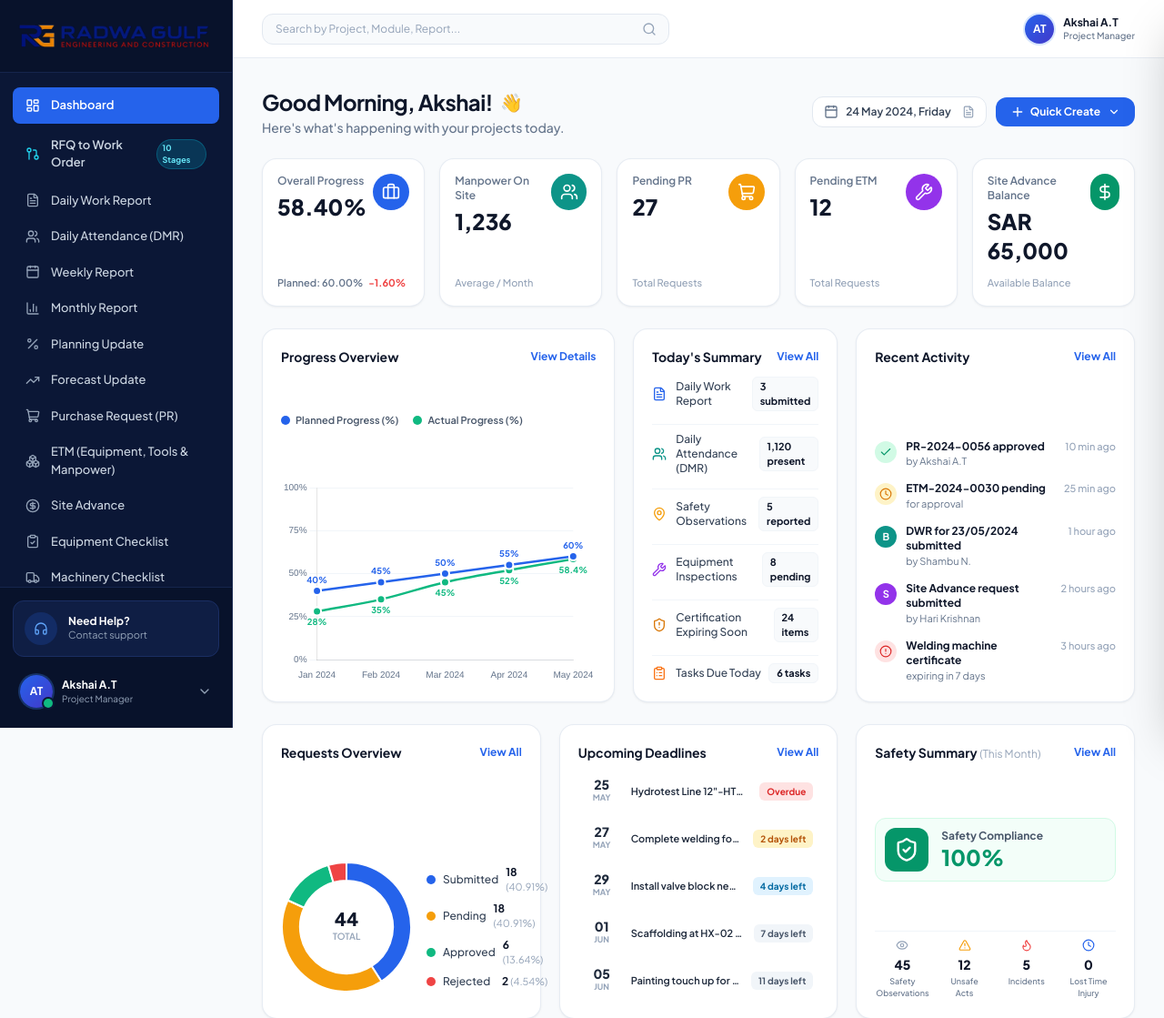
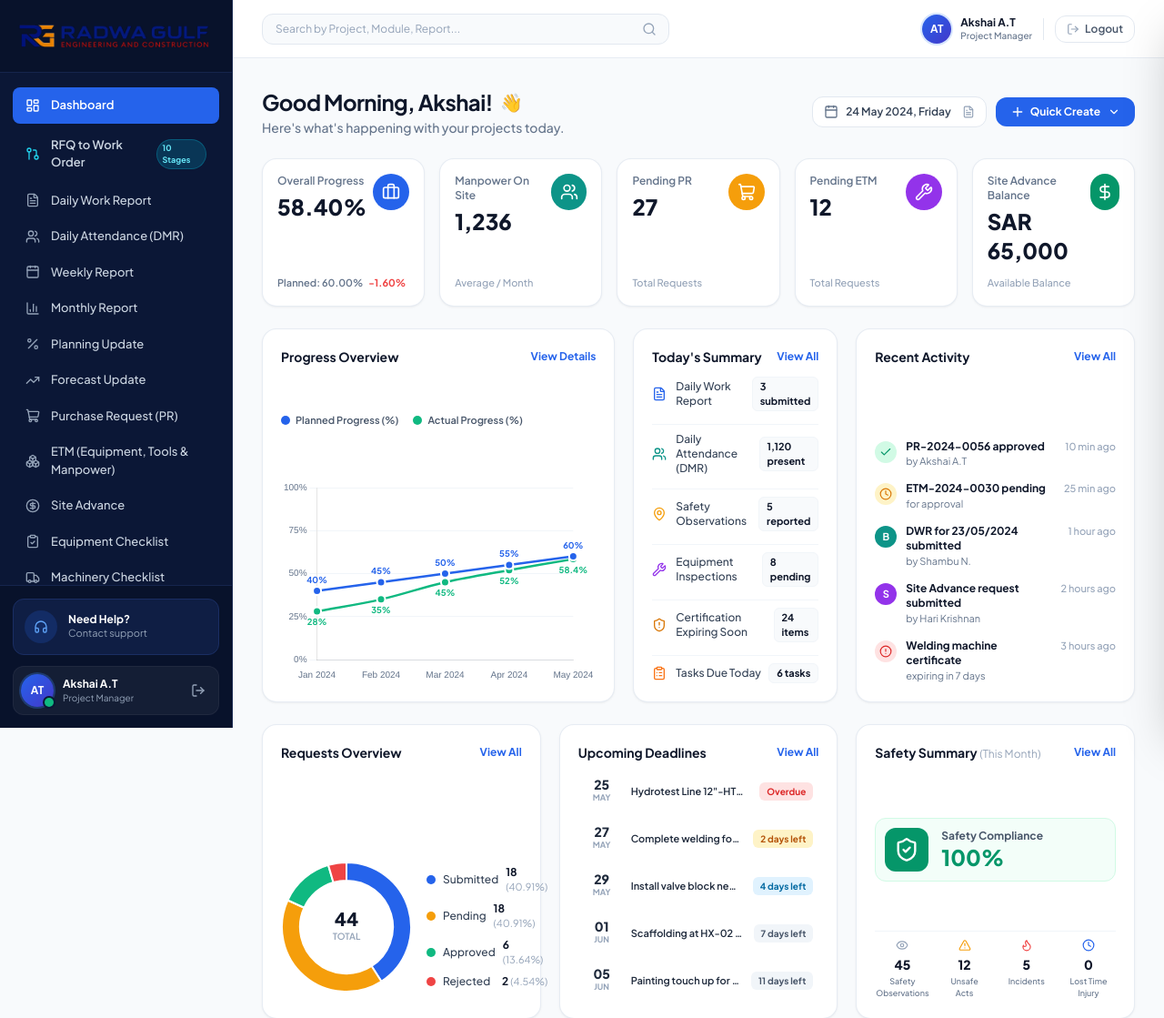
Before and after one commit to sonamolcm/radwa, a Django app: page /dashboard/ in a window 1280 px wide. Shown: the top 1119 px of the page at 91% size. Run offline with Django 5.2, Linux system fonts and the light colour scheme; data that the repository does not hold is empty; some libraries are stand-ins or nearby versions.

Commit message:
Add logout button near Akshai AT in dashboard header and sidebar

```diff
--- a/radwa/templates/core/radwa_dashboard.html
+++ b/radwa/templates/core/radwa_dashboard.html
@@ -237,8 +237,8 @@
                 </div>
             </div>
 
-            <!-- User Profile Box -->
-            <div class="flex items-center justify-between p-2 rounded-xl hover:bg-white/5 transition cursor-pointer">
+            <!-- User Profile Box & Logout -->
+            <div class="flex items-center justify-between p-2 rounded-xl bg-white/5 border border-white/5">
                 <div class="flex items-center gap-2.5 min-w-0">
                     <div class="relative w-9 h-9 rounded-full bg-gradient-to-br from-blue-600 to-indigo-700 text-white font-bold text-xs flex items-center justify-center ring-2 ring-blue-500/30 shrink-0 shadow-xs">
                         <span>AT</span>
@@ -249,7 +249,14 @@
                         <p class="text-[10px] text-slate-400 truncate">Project Manager</p>
                     </div>
                 </div>
-                <i data-lucide="chevron-down" class="w-4 h-4 text-slate-400 shrink-0"></i>
+                <button
+                    type="button"
+                    onclick="handleDashboardLogout()"
+                    class="p-1.5 rounded-lg text-slate-400 hover:text-rose-400 hover:bg-white/10 transition cursor-pointer"
+                    title="Sign Out / Logout"
+                >
+                    <i data-lucide="log-out" class="w-4 h-4"></i>
+                </button>
             </div>
         </div>
 
@@ -283,8 +290,8 @@
                 </div>
             </div>
 
-            <!-- Right Header Profile -->
-            <div class="flex items-center gap-3 sm:gap-4 shrink-0">
+            <!-- Right Header Profile & Logout -->
+            <div class="flex items-center gap-2.5 sm:gap-3 shrink-0">
                 <!-- User Profile Pill -->
                 <a href="{% url 'core:menu' %}" class="flex items-center gap-2.5 pl-1 group" title="Return to ERP Hub">
                     <div class="w-8 h-8 rounded-full bg-gradient-to-br from-blue-600 to-indigo-700 text-white font-bold text-xs flex items-center justify-center ring-2 ring-blue-500/20 shrink-0 shadow-xs">
@@ -295,6 +302,19 @@
                         <p class="text-[10px] text-slate-500 font-medium">Project Manager</p>
                     </div>
                 </a>
+
+                <div class="h-6 w-px bg-slate-200"></div>
+
+                <!-- Direct Logout Button -->
+                <button
+                    type="button"
+                    onclick="handleDashboardLogout()"
+                    class="flex items-center gap-1.5 px-2.5 sm:px-3 py-1.5 rounded-xl border border-slate-200 text-slate-600 hover:text-rose-600 hover:bg-rose-50 hover:border-rose-200 text-xs font-semibold transition cursor-pointer shadow-2xs group"
+                    title="Sign Out / Logout"
+                >
+                    <i data-lucide="log-out" class="w-3.5 h-3.5 text-slate-400 group-hover:text-rose-600 transition"></i>
+                    <span class="hidden sm:inline">Logout</span>
+                </button>
             </div>
 
         </header>
@@ -1956,6 +1976,17 @@
             }
         }
 
+        // Dashboard Logout Handler
+        function handleDashboardLogout() {
+            try {
+                localStorage.removeItem('radwa_auth_user');
+                localStorage.removeItem('radwa_current_role');
+                localStorage.removeItem('radwa_active_role');
+                sessionStorage.clear();
+            } catch(e) {}
+            window.location.href = "{% url 'core:login' %}";
+        }
+
         // On Page Load: Check URL parameters or server view to activate RFQ to Work Order if requested
         window.addEventListener('DOMContentLoaded', function() {
             const urlParams = new URLSearchParams(window.location.search);
```
Also changed, not shown: templates/core/radwa_dashboard.html (+36 -5 lines).
